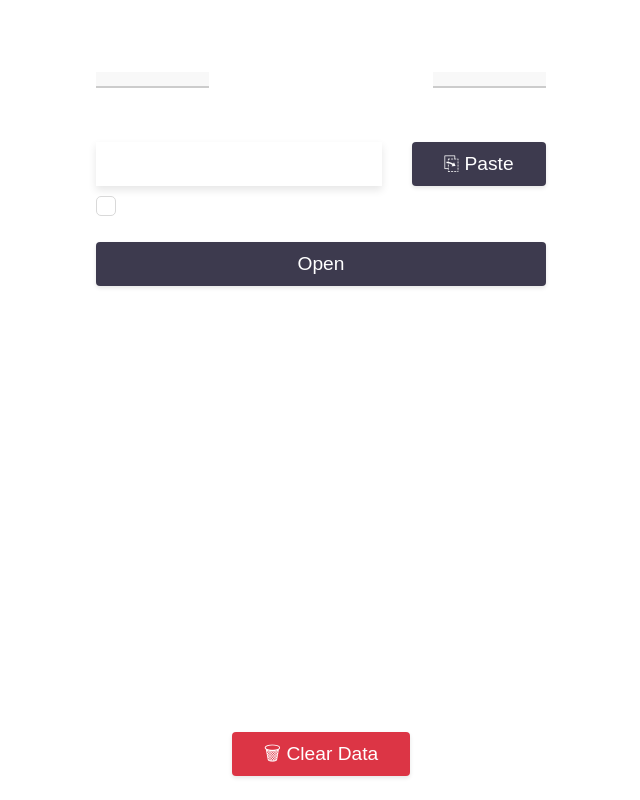
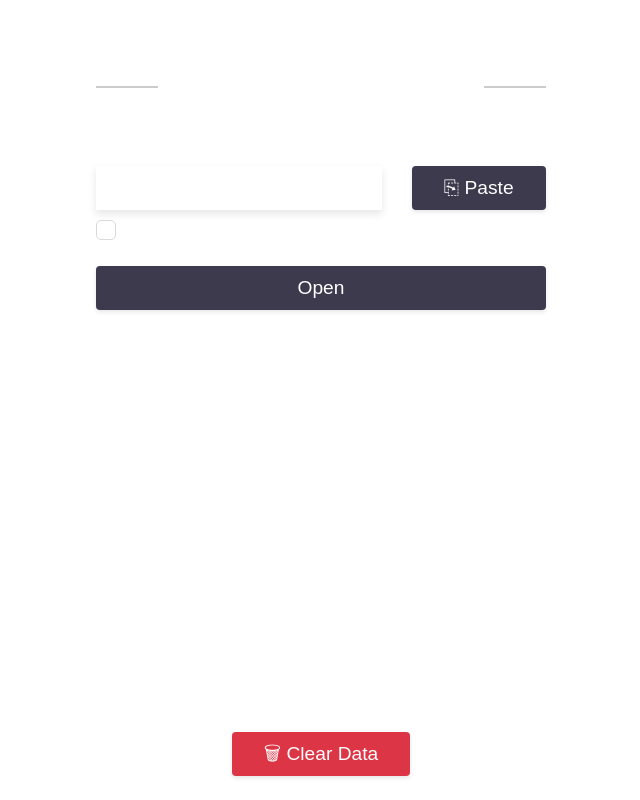
Before and after one commit to allisonbarrosx/youtube-chat-app, a SvelteKit app: page / in a window 1280 px wide. Shown: the whole page, without its empty margins (319-959 px from the left). Built offline with nearby package versions, Linux system fonts and the light colour scheme.

Commit message:
Added header for home, added function to go back home and highlight for required input

```diff
--- a/src/css/app.css
+++ b/src/css/app.css
@@ -49,6 +49,10 @@
   border: none;
   border-bottom: var(--border-height) solid var(--border-before-color);
   box-shadow: 0 2px 4px rgba(0, 0, 0, 0.1);
+
+  outline: none;
+  transition: outline 0.3s ease-in-out, outline-offset 0.3s ease-in-out;
+  outline-offset: 5px; /* Initial offset for a smooth effect */
 }
 
 .input-border {
@@ -89,6 +93,11 @@
 
 .input-alt:focus + .input-border-alt {
   width: 100%;
+}
+
+.input.required {
+  outline: 1px solid red;
+  outline-offset: 0px;
 }
 
 /* button */
--- a/src/routes/+page.svelte
+++ b/src/routes/+page.svelte
@@ -1,38 +1,43 @@
 <script>
   // @ts-nocheck
-	import { goto } from '$app/navigation';
-  import { browser } from '$app/environment';
+  import { goto } from "$app/navigation";
+  import { browser } from "$app/environment";
 
   let useYTStudioURL = false;
-	let inputYoutubeUserAt = 'fazliveaíbx';
+  let inputYoutubeUserAt = "fazliveaíbx";
 
   const handlePaste = async () => {
     try {
       const text = await navigator.clipboard.readText();
       inputYoutubeUserAt = text;
     } catch (err) {
-			console.error('Failed to read clipboard: ', err);
+      console.error("Failed to read clipboard: ", err);
     }
   };
 
   const openChatVid = () => {
-		goto(`/youtube-chat?user=${inputYoutubeUserAt}&useYTStudioURL=${useYTStudioURL}`);
+		if (!inputYoutubeUserAt) return;
+		goto(
+			`/youtube-chat?user=${inputYoutubeUserAt}&useYTStudioURL=${useYTStudioURL}`,
+		);
   };
 
   const handleClearCookies = () => {
     if (browser) {
-      window.electron.clearCookies();
+      window.clearCookies();
     }
-  }
+  };
 </script>
 
 <main id="home">
   <div class="w-auto">
-		<div class="eight">
-			<h1>Style Eight</h1>
+    <div class="eight mb-4">
+      <h1>Youtube Live Chat</h1>
     </div>
     <div>
-			<label for="ytVidID" class="d-flex mb-2"> Paste Your Channel @ without the @: </label>
+      <label for="ytVidID" class="d-flex mb-2">
+        Paste Your Channel @ without the @:
+      </label>
       <div class="d-flex justify-content-between align-items-center mb-2">
         <div class="form-control">
           <input
@@ -40,6 +45,7 @@
             type="text"
             placeholder="Paste Your Channel @"
             class="input input-alt"
+						class:required={!inputYoutubeUserAt}
             bind:value={inputYoutubeUserAt}
           />
           <span class="input-border input-border-alt"></span>
@@ -49,29 +55,46 @@
         </button>
       </div>
       <div class="d-flex justify-content-between align-items-center mb-4">
-				<input type="checkbox" bind:checked={useYTStudioURL} class="ui-checkbox" />
+        <input
+          type="checkbox"
+          bind:checked={useYTStudioURL}
+          class="ui-checkbox"
+        />
         <span class="ms-2 text-sm font-medium text-gray-600"
           >Use YouTube Studio URL (uses slightly more resources)</span
         >
       </div>
-			<button class="button w-100" on:click={() => openChatVid()}>
+      <button class="button w-100" on:click={openChatVid}>
         <span class="button-content">Open</span>
       </button>
     </div>
   </div>
   <div class="fixed-bottom mb-4">
-		<button class="button bg-danger" on:click={() => handleClearCookies()}>
+    <button class="button bg-danger" on:click={handleClearCookies}>
       <span class="button-content">🗑 Clear Data</span>
     </button>
   </div>
 </main>
 
 <style>
+  h1 {
+    position: relative;
+    padding: 0;
+    margin: 0;
+    font-family: "Raleway", sans-serif;
+    font-weight: 300;
+    font-size: 40px;
+    -webkit-transition: all 0.4s ease 0s;
+    -o-transition: all 0.4s ease 0s;
+    transition: all 0.4s ease 0s;
+  }
+
   .eight h1 {
-  text-align:center;
+    text-align: center;
 
-  text-transform:uppercase;
-  font-size:26px; letter-spacing:1px;
+    text-transform: uppercase;
+    font-size: 26px;
+    letter-spacing: 1px;
 
     display: grid;
     grid-template-columns: 1fr auto 1fr;
@@ -79,10 +102,11 @@
     grid-gap: 22px;
   }
 
-.eight h1:after,.eight h1:before {
+  .eight h1:after,
+  .eight h1:before {
     content: " ";
     display: block;
     border-bottom: 2px solid #ccc;
-  background-color:#f8f8f8;
+    background-color: transparent;
   }
 </style>
```
Also changed, not shown: src/components/YouTubeChat.svelte (+7 -2 lines). Lines whose indentation alone changed are shown as unchanged.
